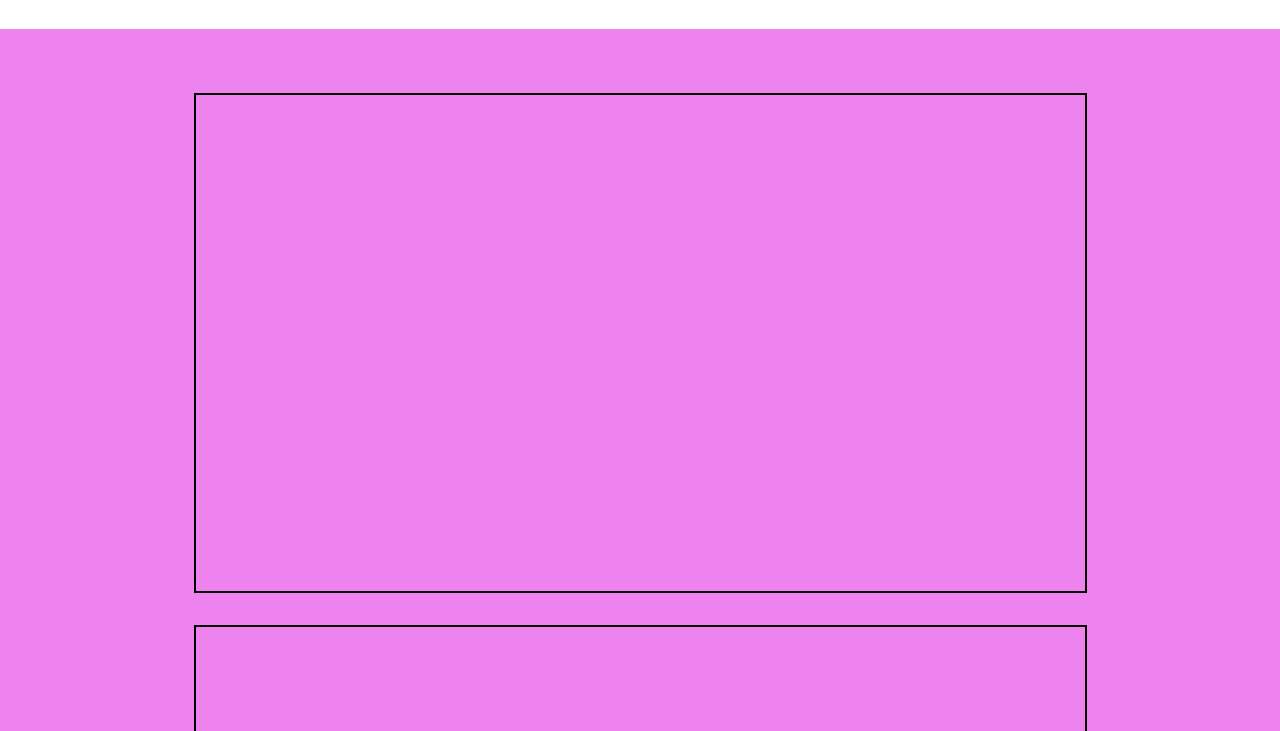
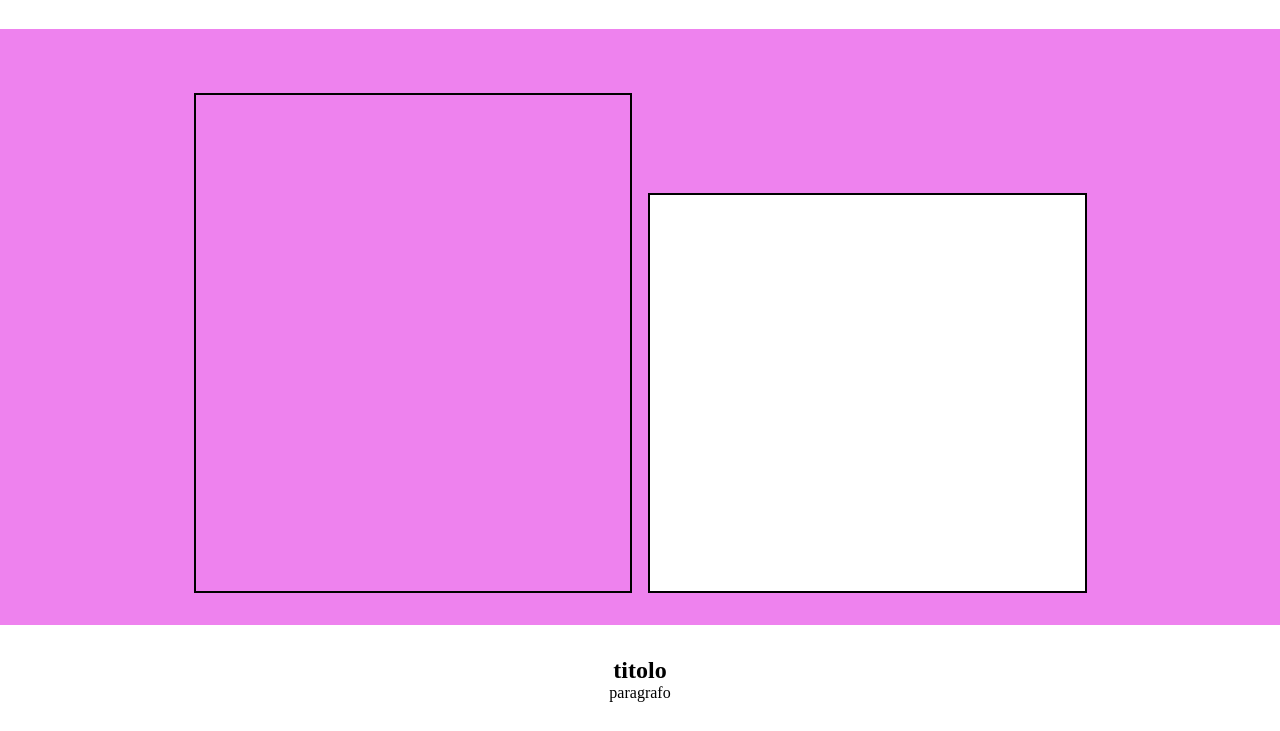
Before and after one commit to SebastianoUrban/htmlcss-responsive-layout, a plain HTML site: page index.html in a window 1280 px wide. Shown: the part 1149-1880 px from the top of the page. Drawn offline with Linux system fonts and the light colour scheme.

Commit message:
add "desktop" layout

```diff
--- a/css/style.css
+++ b/css/style.css
@@ -73,11 +73,21 @@ section.planning {
     background-color: violet;
 }
 
+section.planning div.row {
+    justify-content: space-between;
+    align-items: flex-end;
+}
+
 section.planning div.col {
     width: 100%;
     height: 500px;
     border: 2px solid black;
     margin-top: 2rem;
+}
+
+section.planning div.col:nth-child(2) {
+    height: 400px;
+    background-color: white;
 }
 
 
@@ -203,22 +213,13 @@ footer div.container {
         padding: 2rem 0;
     }
 
-    /* specs section */
-    section.specs article.card {
-        width: calc((100% - 2rem) / 3);
-    }
-
-    section.specs article.card:first-child {
-        width: calc((100% - 2rem) / 3 * 2 + 1rem);
+    /*  planning section */
+    section.planning div.col {
+        width: calc((100% - 1rem) / 2);
     }
 
     /* benefit sections */
     section.benefit article.card {
-        width: calc((100% - 1rem) / 2);
-    }
-
-    /*  about-us section */
-    section.about-us div.col {
-        width: calc((100% - 1rem) / 2);
+        width: calc((100% - 2rem) / 3);
     }
 }
```
